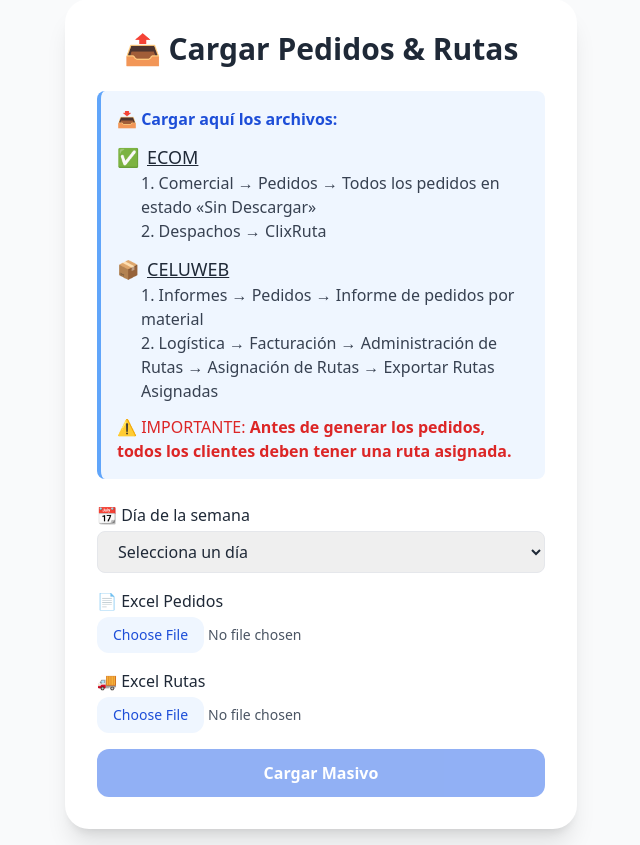
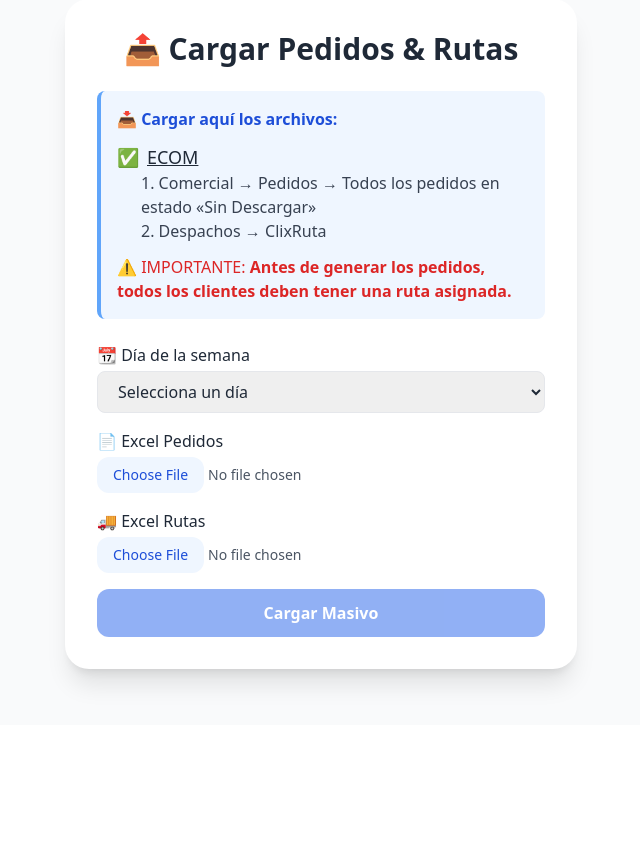
Before and after one commit to SAULOS92/OBT, a Flask app: page / in a window 1280 px wide. Shown: the part 75-920 px from the top of the page, without its empty margins (319-959 px from the left). After the commit the page ends 767 px from the top, so only its background shows below. Run offline with Flask 3, Linux system fonts and the light colour scheme; the visitor is signed in with stand-in values (Sample User, id 1); some libraries are stand-ins or nearby versions.

Commit message:
Remove Celluweb instructions from HTML templates

```diff
--- a/templates/upload.html
+++ b/templates/upload.html
@@ -27,16 +27,6 @@
         <ol class="list-decimal list-inside text-gray-700 ml-6">
           <li>Comercial → Pedidos → Todos los pedidos en estado «Sin Descargar»</li>
           <li>Despachos → ClixRuta</li>
-        </ol>
-      </div>
-      <div>
-        <h3 class="flex items-center text-lg font-medium">
-          <span class="mr-2 text-purple-600">📦</span>
-          <span class="underline">CELUWEB</span>
-        </h3>
-        <ol class="list-decimal list-inside text-gray-700 ml-6">
-          <li>Informes → Pedidos → Informe de pedidos por material</li>
-          <li>Logística → Facturación → Administración de Rutas → Asignación de Rutas → Exportar Rutas Asignadas</li>
         </ol>
       </div>
       <p class="text-red-600 font-semibold">
```
Also changed, not shown: templates/generar_pedidos.html (+0 -10 lines).
